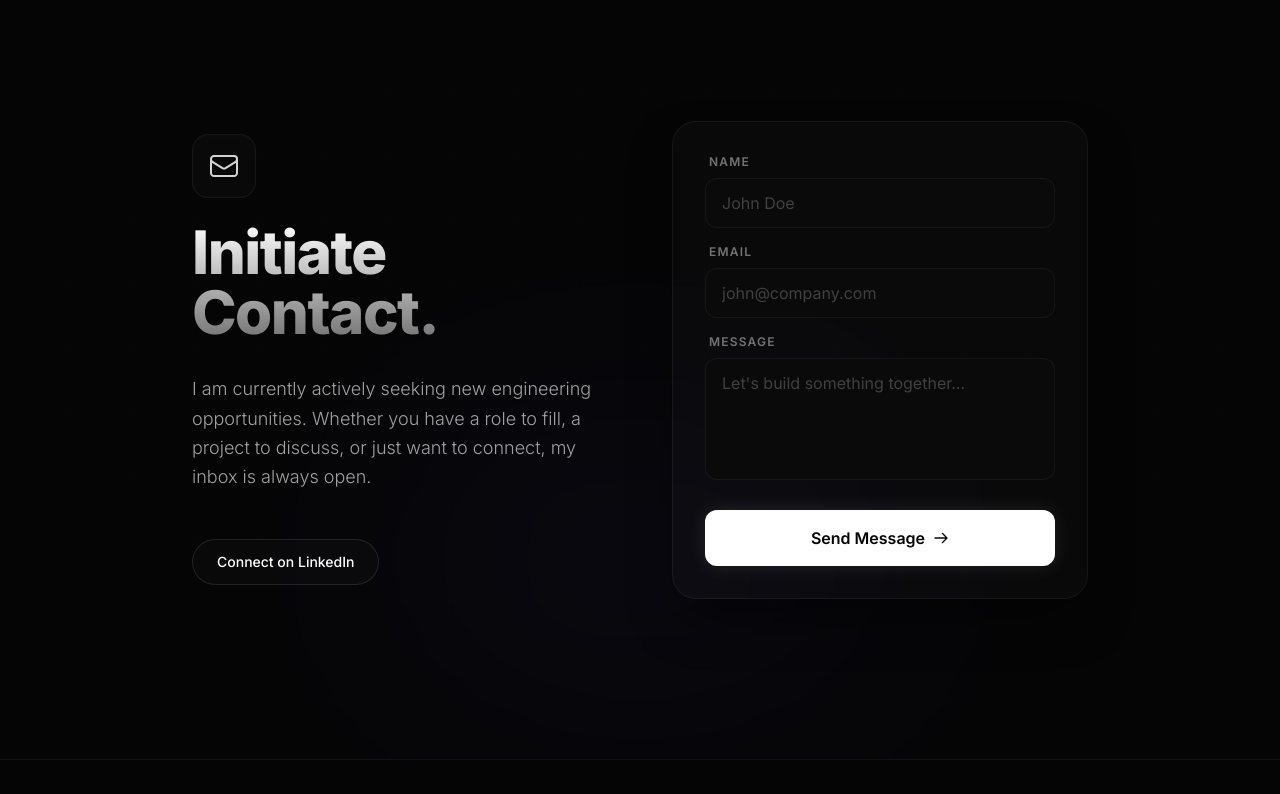
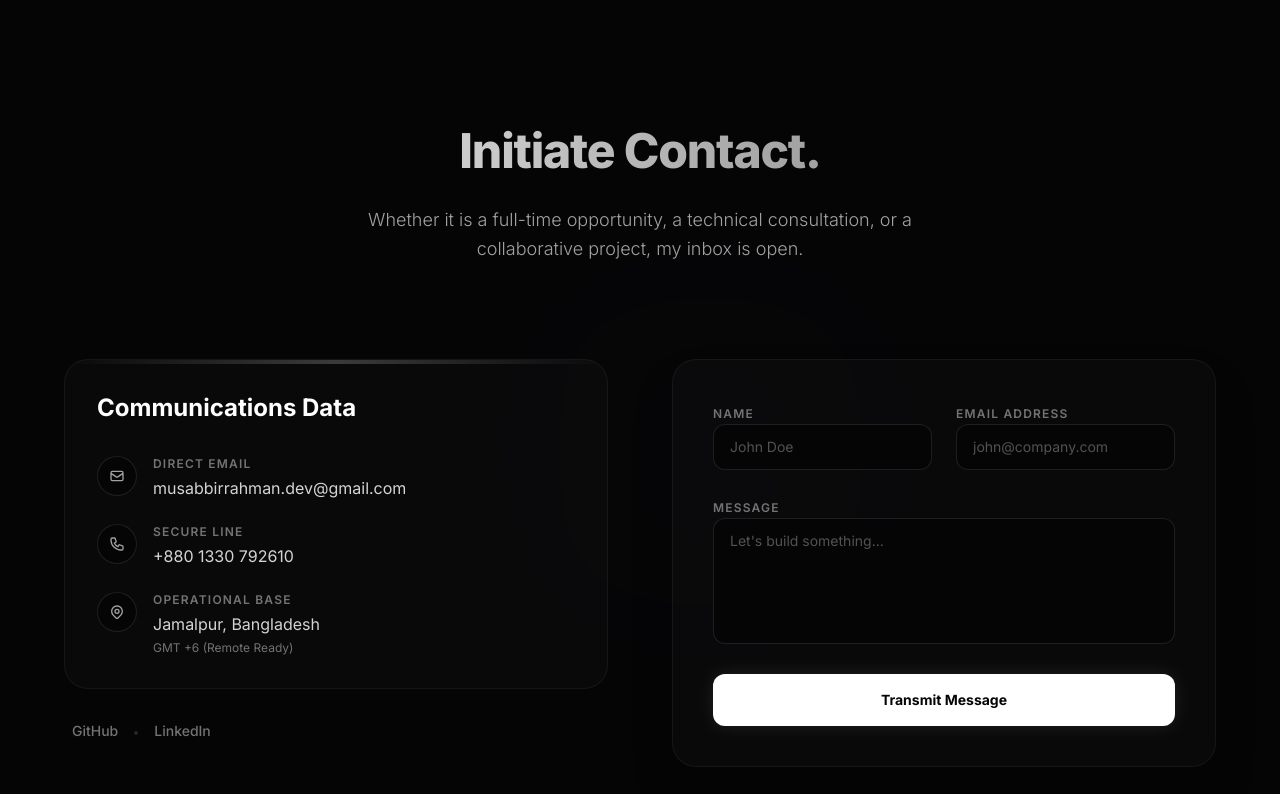
Before and after one commit to musabbirrahman/my-portfolio-dev, a Next.js app: page / in a window 1280 px wide. Shown: the part 6300-7094 px from the top of the page. Built offline with nearby package versions, Linux system fonts and the light colour scheme.

Commit message:
updated contact

```diff
--- a/src/components/Contact.jsx
+++ b/src/components/Contact.jsx
@@ -1,141 +1,164 @@
 "use client";
+import { motion } from "framer-motion";
 import { useState } from "react";
-import { motion } from "framer-motion";
-import Link from "next/link";
 
 export default function Contact() {
-  const [formData, setFormData] = useState({ name: "", email: "", message: "" });
-  const [status, setStatus] = useState("idle"); // 'idle', 'submitting', 'success', 'error'
+  const [result, setResult] = useState("");
 
-  const handleChange = (e) => {
-    setFormData({ ...formData, [e.target.name]: e.target.value });
-  };
+  const onSubmit = async (event) => {
+    event.preventDefault();
+    setResult("Sending...");
+    const formData = new FormData(event.target);
 
-  const handleSubmit = async (e) => {
-    e.preventDefault();
-    setStatus("submitting");
+    // Replace with your actual Web3Forms Access Key
+    formData.append("access_key", "381a0fb1-c048-4171-904e-8f74ca3a6ca5");
 
-    try {
     const response = await fetch("https://api.web3forms.com/submit", {
       method: "POST",
-        headers: {
-          "Content-Type": "application/json",
-          Accept: "application/json",
-        },
-        body: JSON.stringify({
-          access_key: "381a0fb1-c048-4171-904e-8f74ca3a6ca5", // <-- PASTE YOUR KEY HERE
-          ...formData
-        }),
+      body: formData
     });
 
-      const result = await response.json();
-      if (result.success) {
-        setStatus("success");
-        setFormData({ name: "", email: "", message: "" }); // Clear form
+    const data = await response.json();
+
+    if (data.success) {
+      setResult("Message Transmitted Successfully.");
+      event.target.reset();
     } else {
-        setStatus("error");
-      }
-    } catch (error) {
-      setStatus("error");
+      console.log("Error", data);
+      setResult(data.message);
     }
   };
 
   return (
-    <section id="contact" className="py-24 md:py-40 bg-[#050505] px-6 relative overflow-hidden border-t border-white/[0.02]">
+    <section id="contact" className="py-24 md:py-40 bg-[#050505] px-4 sm:px-6 relative overflow-hidden border-t border-white/[0.02]">
 
-      {/* Centered Ambient Glow */}
-      <div className="absolute bottom-0 left-1/2 -translate-x-1/2 w-[100%] md:w-[600px] h-[400px] bg-primary/10 rounded-full blur-[120px] pointer-events-none opacity-40"></div>
+      {/* Subtle Ambient Glow */}
+      <div className="absolute top-1/4 right-1/4 w-[500px] h-[500px] bg-primary/5 rounded-full blur-[150px] pointer-events-none opacity-40"></div>
 
-      {/* Fine Background Grid */}
-      <div className="absolute inset-0 bg-[linear-gradient(to_right,#ffffff02_1px,transparent_1px),linear-gradient(to_bottom,#ffffff02_1px,transparent_1px)] bg-[size:4rem_4rem] [mask-image:radial-gradient(ellipse_60%_50%_at_50%_50%,#000_70%,transparent_100%)] pointer-events-none"></div>
+      <div className="max-w-6xl mx-auto relative z-10">
 
-      <div className="max-w-4xl mx-auto relative z-10 grid md:grid-cols-2 gap-16 items-center">
+        {/* Premium Section Header */}
+        <motion.div
+          initial={{ opacity: 0, y: 20 }}
+          whileInView={{ opacity: 1, y: 0 }}
+          viewport={{ once: true, margin: "-100px" }}
+          transition={{ duration: 0.8, ease: [0.16, 1, 0.3, 1] }}
+          className="text-center mb-16 md:mb-24 space-y-6"
+        >
+          <h2 className="text-4xl md:text-5xl font-extrabold text-transparent bg-clip-text bg-gradient-to-r from-white to-neutral-500 tracking-tight leading-tight">
+            Initiate Contact.
+          </h2>
+          <p className="text-base sm:text-lg text-neutral-400 max-w-xl mx-auto leading-relaxed font-light">
+            Whether it is a full-time opportunity, a technical consultation, or a collaborative project, my inbox is open.
+          </p>
+        </motion.div>
 
-        {/* Left Side: Contact Narrative */}
+        {/* Dual-Pane Grid */}
+        <div className="grid grid-cols-1 lg:grid-cols-2 gap-8 md:gap-12 lg:gap-16 items-start">
+
+          {/* Left Pane: Direct Details */}
           <motion.div
             initial={{ opacity: 0, x: -30 }}
             whileInView={{ opacity: 1, x: 0 }}
             viewport={{ once: true, margin: "-100px" }}
             transition={{ duration: 0.8, ease: [0.16, 1, 0.3, 1] }}
-          className="space-y-8 text-center md:text-left"
+            className="flex flex-col space-y-8"
           >
-          <div className="w-16 h-16 mx-auto md:mx-0 rounded-2xl bg-white/[0.02] border border-white/[0.05] flex items-center justify-center shadow-inner shadow-white/[0.02] mb-6">
-            <svg xmlns="http://www.w3.org/2000/svg" fill="none" viewBox="0 0 24 24" strokeWidth={1.5} stroke="currentColor" className="w-8 h-8 text-neutral-300">
-              <path strokeLinecap="round" strokeLinejoin="round" d="M21.75 6.75v10.5a2.25 2.25 0 0 1-2.25 2.25h-15a2.25 2.25 0 0 1-2.25-2.25V6.75m19.5 0A2.25 2.25 0 0 0 19.5 4.5h-15a2.25 2.25 0 0 0-2.25 2.25m19.5 0v.243a2.25 2.25 0 0 1-1.07 1.916l-7.5 4.615a2.25 2.25 0 0 1-2.36 0L3.32 8.91a2.25 2.25 0 0 1-1.07-1.916V6.75" />
-            </svg>
+            <div className="p-8 rounded-3xl bg-white/[0.02] border border-white/[0.05] relative overflow-hidden">
+              <div className="absolute top-0 left-0 w-full h-1 bg-gradient-to-r from-transparent via-white/20 to-transparent"></div>
+
+              <h3 className="text-2xl font-bold text-white mb-8">Communications Data</h3>
+
+              <div className="space-y-6">
+                {/* Email Entry */}
+                <div className="flex items-start gap-4 group">
+                  <div className="w-10 h-10 rounded-full bg-[#050505] border border-white/[0.1] flex items-center justify-center shrink-0 group-hover:border-white/[0.3] group-hover:bg-white/[0.05] transition-all">
+                    <svg xmlns="http://www.w3.org/2000/svg" className="h-4 w-4 text-neutral-400 group-hover:text-white transition-colors" fill="none" viewBox="0 0 24 24" stroke="currentColor"><path strokeLinecap="round" strokeLinejoin="round" strokeWidth={2} d="M3 8l7.89 5.26a2 2 0 002.22 0L21 8M5 19h14a2 2 0 002-2V7a2 2 0 00-2-2H5a2 2 0 00-2 2v10a2 2 0 002 2z" /></svg>
+                  </div>
+                  <div>
+                    <span className="text-xs font-semibold uppercase tracking-widest text-neutral-500 block mb-1">Direct Email</span>
+                    <a href="mailto:your.email@example.com" className="text-sm md:text-base text-neutral-300 hover:text-white transition-colors">
+                      musabbirrahman.dev@gmail.com
+                    </a>
+                  </div>
                 </div>
 
-          <h2 className="text-4xl md:text-6xl font-extrabold text-transparent bg-clip-text bg-gradient-to-b from-white to-neutral-500 tracking-tight">
-            Initiate Contact.
-          </h2>
+                {/* Phone Entry */}
+                <div className="flex items-start gap-4 group">
+                  <div className="w-10 h-10 rounded-full bg-[#050505] border border-white/[0.1] flex items-center justify-center shrink-0 group-hover:border-white/[0.3] group-hover:bg-white/[0.05] transition-all">
+                    <svg xmlns="http://www.w3.org/2000/svg" className="h-4 w-4 text-neutral-400 group-hover:text-white transition-colors" fill="none" viewBox="0 0 24 24" stroke="currentColor"><path strokeLinecap="round" strokeLinejoin="round" strokeWidth={2} d="M3 5a2 2 0 012-2h3.28a1 1 0 01.948.684l1.498 4.493a1 1 0 01-.502 1.21l-2.257 1.13a11.042 11.042 0 005.516 5.516l1.13-2.257a1 1 0 011.21-.502l4.493 1.498a1 1 0 01.684.949V19a2 2 0 01-2 2h-1C9.716 21 3 14.284 3 6V5z" /></svg>
+                  </div>
+                  <div>
+                    <span className="text-xs font-semibold uppercase tracking-widest text-neutral-500 block mb-1">Secure Line</span>
+                    <a href="tel:+8801700000000" className="text-sm md:text-base text-neutral-300 hover:text-white transition-colors">
+                      +880 1330 792610
+                    </a>
+                  </div>
+                </div>
 
-          <p className="text-lg text-neutral-400 leading-relaxed font-light">
-            I am currently actively seeking new engineering opportunities.
-            Whether you have a role to fill, a project to discuss, or just want to connect, my inbox is always open.
-          </p>
+                {/* Location Entry */}
+                <div className="flex items-start gap-4 group">
+                  <div className="w-10 h-10 rounded-full bg-[#050505] border border-white/[0.1] flex items-center justify-center shrink-0 group-hover:border-white/[0.3] group-hover:bg-white/[0.05] transition-all">
+                    <svg xmlns="http://www.w3.org/2000/svg" className="h-4 w-4 text-neutral-400 group-hover:text-white transition-colors" fill="none" viewBox="0 0 24 24" stroke="currentColor"><path strokeLinecap="round" strokeLinejoin="round" strokeWidth={2} d="M17.657 16.657L13.414 20.9a1.998 1.998 0 01-2.827 0l-4.244-4.243a8 8 0 1111.314 0z" /><path strokeLinecap="round" strokeLinejoin="round" strokeWidth={2} d="M15 11a3 3 0 11-6 0 3 3 0 016 0z" /></svg>
+                  </div>
+                  <div>
+                    <span className="text-xs font-semibold uppercase tracking-widest text-neutral-500 block mb-1">Operational Base</span>
+                    <span className="text-sm md:text-base text-neutral-300 block">Jamalpur, Bangladesh</span>
+                    <span className="text-xs text-neutral-500 font-mono mt-1 block">GMT +6 (Remote Ready)</span>
+                  </div>
+                </div>
+              </div>
+            </div>
 
-          <div className="pt-4">
-            <Link
-              href="https://linkedin.com/in/musabbirrahman"
-              target="_blank"
-              className="inline-flex items-center justify-center gap-2 px-6 py-3 bg-white/[0.02] border border-white/[0.1] text-white text-sm font-medium rounded-full hover:bg-white/[0.06] hover:border-white/[0.2] transition-all duration-300"
-            >
-              Connect on LinkedIn
-            </Link>
+            {/* Social Links (Optional, but looks great) */}
+            <div className="flex items-center gap-4 pl-2">
+              <a href="https://github.com/musabbirrahman" target="_blank" rel="noreferrer" className="text-neutral-500 hover:text-white transition-colors text-sm font-medium border-b border-transparent hover:border-white pb-0.5">GitHub</a>
+              <span className="w-1 h-1 rounded-full bg-neutral-800"></span>
+              <a href="https://linkedin.com/in/musabbirrahman" target="_blank" rel="noreferrer" className="text-neutral-500 hover:text-white transition-colors text-sm font-medium border-b border-transparent hover:border-white pb-0.5">LinkedIn</a>
             </div>
           </motion.div>
 
-        {/* Right Side: The Glass Form */}
+          {/* Right Pane: Web3Forms Integrated Serverless Form */}
           <motion.div
             initial={{ opacity: 0, x: 30 }}
             whileInView={{ opacity: 1, x: 0 }}
             viewport={{ once: true, margin: "-100px" }}
-          transition={{ duration: 0.8, delay: 0.2, ease: [0.16, 1, 0.3, 1] }}
+            transition={{ duration: 0.8, ease: [0.16, 1, 0.3, 1] }}
           >
-          {status === "success" ? (
-            <div className="p-8 rounded-3xl bg-emerald-500/10 border border-emerald-500/20 text-center space-y-4">
-              <div className="w-16 h-16 bg-emerald-500/20 rounded-full flex items-center justify-center mx-auto text-emerald-500">
-                <svg xmlns="http://www.w3.org/2000/svg" className="h-8 w-8" fill="none" viewBox="0 0 24 24" stroke="currentColor"><path strokeLinecap="round" strokeLinejoin="round" strokeWidth={2} d="M5 13l4 4L19 7" /></svg>
+            <form onSubmit={onSubmit} className="p-8 md:p-10 rounded-3xl bg-white/[0.02] border border-white/[0.05] shadow-2xl flex flex-col gap-6">
+
+              <div className="flex flex-col sm:flex-row gap-6">
+                <div className="flex-1 space-y-2">
+                  <label htmlFor="name" className="text-xs font-semibold uppercase tracking-widest text-neutral-500">Name</label>
+                  <input type="text" name="name" required className="w-full bg-[#050505] border border-white/[0.1] rounded-xl px-4 py-3 text-sm text-white placeholder-neutral-600 focus:outline-none focus:border-white/[0.3] focus:ring-1 focus:ring-white/[0.3] transition-all" placeholder="John Doe" />
                 </div>
-              <h3 className="text-2xl font-bold text-white">Transmission Sent</h3>
-              <p className="text-emerald-200/60 font-light">Thank you for reaching out. I will respond to your message shortly.</p>
-              <button onClick={() => setStatus("idle")} className="text-sm text-emerald-500 hover:text-white transition-colors mt-4">Send another message</button>
-            </div>
-          ) : (
-            <form onSubmit={handleSubmit} className="p-8 rounded-3xl bg-white/[0.02] border border-white/[0.05] shadow-2xl shadow-black/50 space-y-6">
-              <div className="space-y-4">
-                <div>
-                  <label htmlFor="name" className="block text-xs font-semibold uppercase tracking-widest text-neutral-500 mb-2 ml-1">Name</label>
-                  <input required type="text" id="name" name="name" value={formData.name} onChange={handleChange} className="w-full bg-[#0a0a0a] border border-white/[0.05] rounded-xl px-4 py-3 text-white placeholder-neutral-700 focus:outline-none focus:border-white/[0.2] focus:bg-white/[0.04] transition-all duration-300" placeholder="John Doe" />
-                </div>
-                <div>
-                  <label htmlFor="email" className="block text-xs font-semibold uppercase tracking-widest text-neutral-500 mb-2 ml-1">Email</label>
-                  <input required type="email" id="email" name="email" value={formData.email} onChange={handleChange} className="w-full bg-[#0a0a0a] border border-white/[0.05] rounded-xl px-4 py-3 text-white placeholder-neutral-700 focus:outline-none focus:border-white/[0.2] focus:bg-white/[0.04] transition-all duration-300" placeholder="john@company.com" />
-                </div>
-                <div>
-                  <label htmlFor="message" className="block text-xs font-semibold uppercase tracking-widest text-neutral-500 mb-2 ml-1">Message</label>
-                  <textarea required id="message" name="message" rows="4" value={formData.message} onChange={handleChange} className="w-full bg-[#0a0a0a] border border-white/[0.05] rounded-xl px-4 py-3 text-white placeholder-neutral-700 focus:outline-none focus:border-white/[0.2] focus:bg-white/[0.04] transition-all duration-300 resize-none" placeholder="Let's build something together..."></textarea>
+
+                <div className="flex-1 space-y-2">
+                  <label htmlFor="email" className="text-xs font-semibold uppercase tracking-widest text-neutral-500">Email Address</label>
+                  <input type="email" name="email" required className="w-full bg-[#050505] border border-white/[0.1] rounded-xl px-4 py-3 text-sm text-white placeholder-neutral-600 focus:outline-none focus:border-white/[0.3] focus:ring-1 focus:ring-white/[0.3] transition-all" placeholder="john@company.com" />
                 </div>
               </div>
 
-              <button
-                type="submit"
-                disabled={status === "submitting"}
-                className="w-full group flex items-center justify-center gap-2 px-8 py-4 bg-white text-[#050505] text-base font-semibold rounded-xl hover:bg-neutral-200 transition-all duration-300 shadow-[0_0_20px_rgba(255,255,255,0.1)] hover:shadow-[0_0_30px_rgba(255,255,255,0.2)] disabled:opacity-70 disabled:cursor-not-allowed"
-              >
-                {status === "submitting" ? "Transmitting..." : "Send Message"}
-                {status !== "submitting" && (
-                  <svg xmlns="http://www.w3.org/2000/svg" className="h-4 w-4 group-hover:translate-x-1 transition-transform" fill="none" viewBox="0 0 24 24" stroke="currentColor"><path strokeLinecap="round" strokeLinejoin="round" strokeWidth={2} d="M14 5l7 7m0 0l-7 7m7-7H3" /></svg>
-                )}
+              <div className="space-y-2">
+                <label htmlFor="message" className="text-xs font-semibold uppercase tracking-widest text-neutral-500">Message</label>
+                <textarea name="message" required rows="5" className="w-full bg-[#050505] border border-white/[0.1] rounded-xl px-4 py-3 text-sm text-white placeholder-neutral-600 focus:outline-none focus:border-white/[0.3] focus:ring-1 focus:ring-white/[0.3] transition-all resize-none" placeholder="Let's build something..."></textarea>
+              </div>
+
+              <button type="submit" className="w-full py-4 rounded-xl bg-white text-[#050505] font-bold text-sm hover:scale-[1.02] transition-transform duration-300 shadow-[0_0_20px_rgba(255,255,255,0.1)]">
+                Transmit Message
               </button>
 
-              {status === "error" && (
-                <p className="text-red-400 text-sm text-center">Connection failed. Please try again or use LinkedIn.</p>
+              {/* Status Message Display */}
+              {result && (
+                <p className="text-center text-xs font-medium text-neutral-400 mt-2 animate-pulse">
+                  {result}
+                </p>
               )}
+
             </form>
-          )}
           </motion.div>
 
+        </div>
       </div>
     </section>
   );
```
Lines whose indentation alone changed are shown as unchanged.
